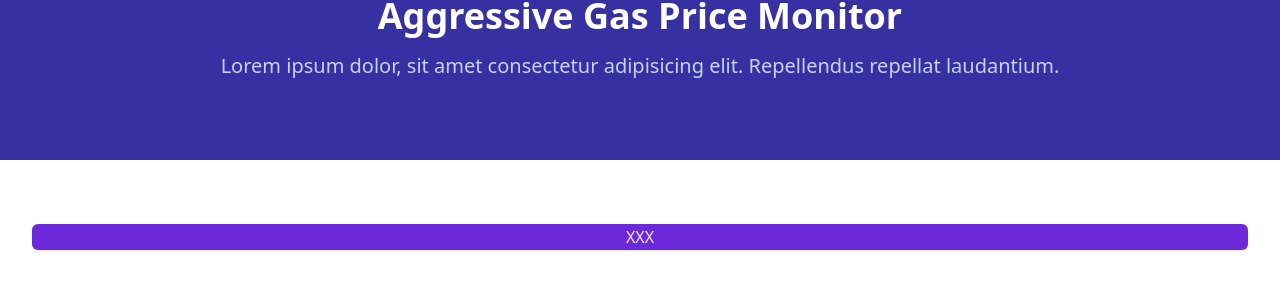
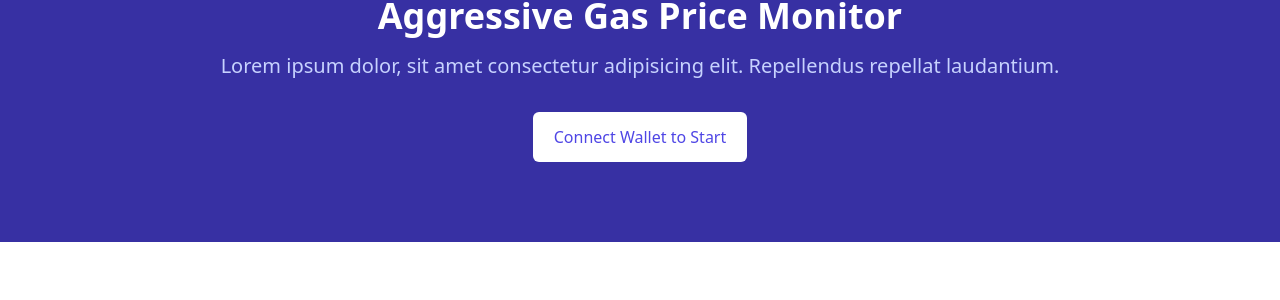
Before and after one commit to alphaclubvip/home, a Nuxt app: page /gas in a window 1280 px wide. Shown: the part 148-448 px from the top of the page. Built offline with nearby package versions, Linux system fonts and the light colour scheme.

Commit message:
update: /gas

```diff
--- a/package.json
+++ b/package.json
@@ -13,8 +13,6 @@
     "sass-loader": "^12.6.0"
   },
   "dependencies": {
-    "@esbuild-plugins/node-globals-polyfill": "^0.1.1",
-    "@esbuild-plugins/node-modules-polyfill": "^0.1.4",
     "@headlessui/vue": "^1.6.1",
     "@heroicons/vue": "^1.0.6",
     "@metamask/detect-provider": "^1.2.0",
--- a/pages/gas.vue
+++ b/pages/gas.vue
@@ -1,5 +1,5 @@
 <script setup lang="ts">
-import { ethers, BigNumber } from "ethers";
+import { ethers } from "ethers";
 
 const nextBlock = ref();
 const pendingTransactions = ref([]);
@@ -26,12 +26,16 @@ function sortTransactionByMaxFee(a: ethers.Transaction, b: ethers.Transaction) {
   return maxFeePerGasOf(b).sub(maxFeePerGasOf(a)).toNumber();
 }
 
+function gasPriceFromWei(n: ethers.BigNumber) {
+  return Math.ceil(parseFloat(ethers.utils.formatUnits(n, "gwei")));
+}
+
 const maxFeePerGas = computed(() => {
   if (!pendingTransactionsByMaxFee.value.length) return 0;
 
   const i = Math.ceil((pendingTransactionsByMaxFee.value.length / 3) * 2);
 
-  return maxFeePerGasOf(pendingTransactionsByMaxFee.value[i]);
+  return gasPriceFromWei(maxFeePerGasOf(pendingTransactionsByMaxFee.value[i]));
 });
 
 const maxPriorityFeePerGas = computed(() => {
@@ -39,7 +43,7 @@ const maxPriorityFeePerGas = computed(() => {
 
   const i = Math.ceil((pendingTransactions.value.length / 3) * 2);
 
-  return maxPriorityFeePerGasOf(pendingTransactions.value[i]);
+  return gasPriceFromWei(maxPriorityFeePerGasOf(pendingTransactions.value[i]));
 });
 
 onMounted(async () => {
@@ -100,11 +104,7 @@ onMounted(async () => {
               Max Priority Fee
             </dt>
             <dd class="order-1 text-5xl font-extrabold text-white">
-              {{
-                Math.ceil(
-                  ethers.utils.formatUnits(maxPriorityFeePerGas, "gwei")
-                )
-              }}
+              {{ maxPriorityFeePerGas }}
             </dd>
           </div>
           <div class="flex flex-col mt-10 sm:mt-0">
@@ -114,7 +114,7 @@ onMounted(async () => {
               Max Fee
             </dt>
             <dd class="order-1 text-5xl font-extrabold text-white">
-              {{ Math.ceil(ethers.utils.formatUnits(maxFeePerGas, "gwei")) }}
+              {{ maxFeePerGas }}
             </dd>
           </div>
           <div class="flex flex-col mt-10 sm:mt-0">
@@ -126,18 +126,40 @@ onMounted(async () => {
             <dd class="order-1 text-5xl font-extrabold text-white">
               {{
                 Math.ceil(
-                  ethers.utils.formatUnits(nextBlock.baseFeePerGas, "gwei")
+                  parseFloat(
+                    ethers.utils.formatUnits(nextBlock.baseFeePerGas, "gwei")
+                  )
                 )
               }}
             </dd>
           </div>
         </dl>
+        <div class="text-center" v-else>
+          <a
+            href="#"
+            class="
+              mt-8
+              w-full
+              inline-flex
+              items-center
+              justify-center
+              px-5
+              py-3
+              border border-transparent
+              text-base
+              font-medium
+              rounded-md
+              text-indigo-600
+              bg-white
+              hover:bg-indigo-50
+              sm:w-auto
+            "
+          >
+            Connect Wallet to Start
+          </a>
+        </div>
       </div>
     </div>
-
-    <LAutoWidth class="mt-16">
-      <button class="jt-btn jt-btn-violet">XXX</button>
-    </LAutoWidth>
 
     <LAutoWidth class="py-8" v-if="nextBlock">
       <div class="mt-6 px-4 sm:px-6 lg:px-8">
@@ -153,8 +175,8 @@ onMounted(async () => {
             </h1>
             <p class="mt-2 text-sm text-gray-700">
               Pending transactions in next block
-              <template v-if="nextBlock"> #{{ nextBlock.number }} </template>
-              <template v-else> #___ </template>
+              <template v-if="nextBlock"> #{{ nextBlock.number }}</template>
+              <template v-else> #___</template>
             </p>
           </div>
         </div>
```
Also changed, not shown: nuxt.config.ts (+0 -36 lines), 2 other files (tests, documents, lock files or other folders).
